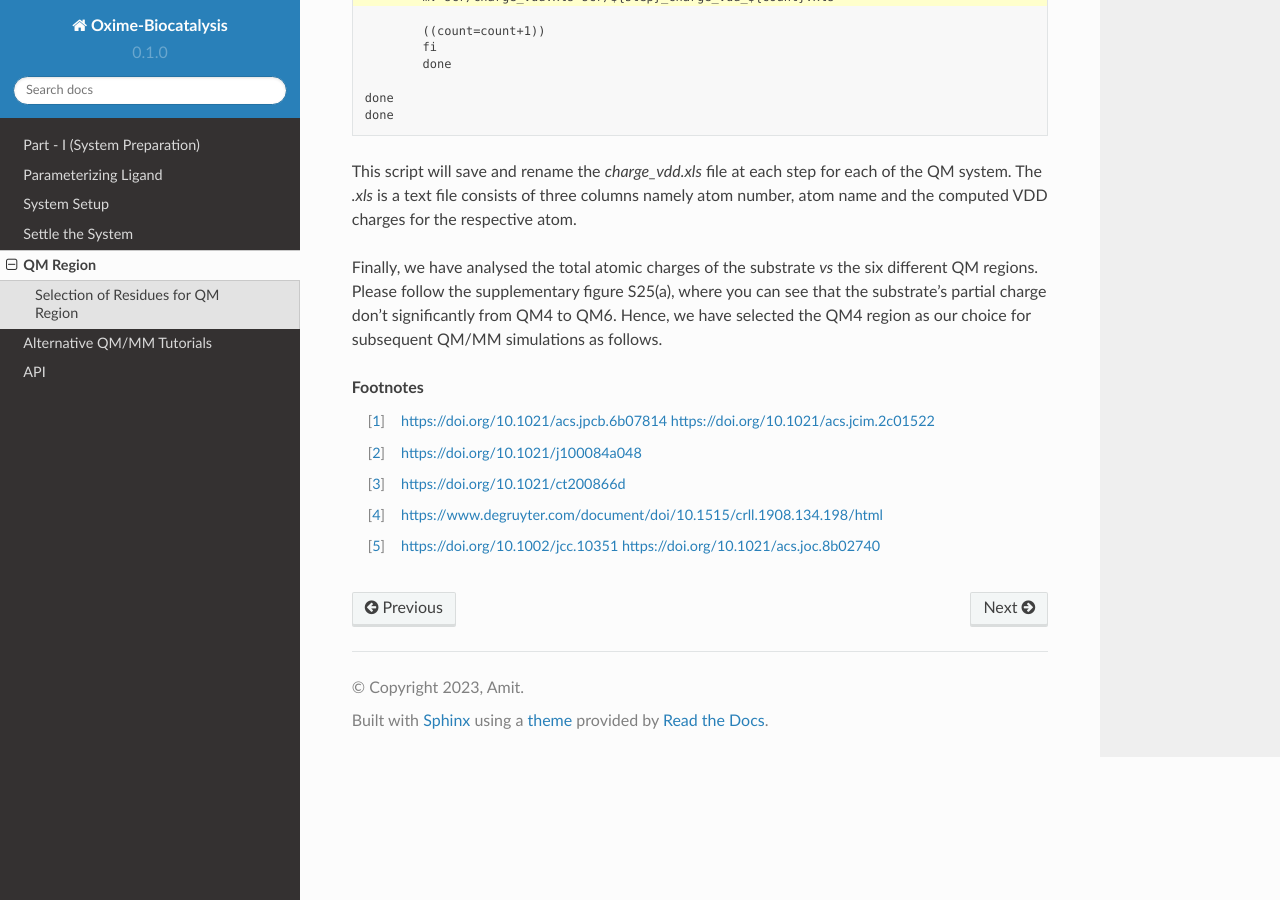
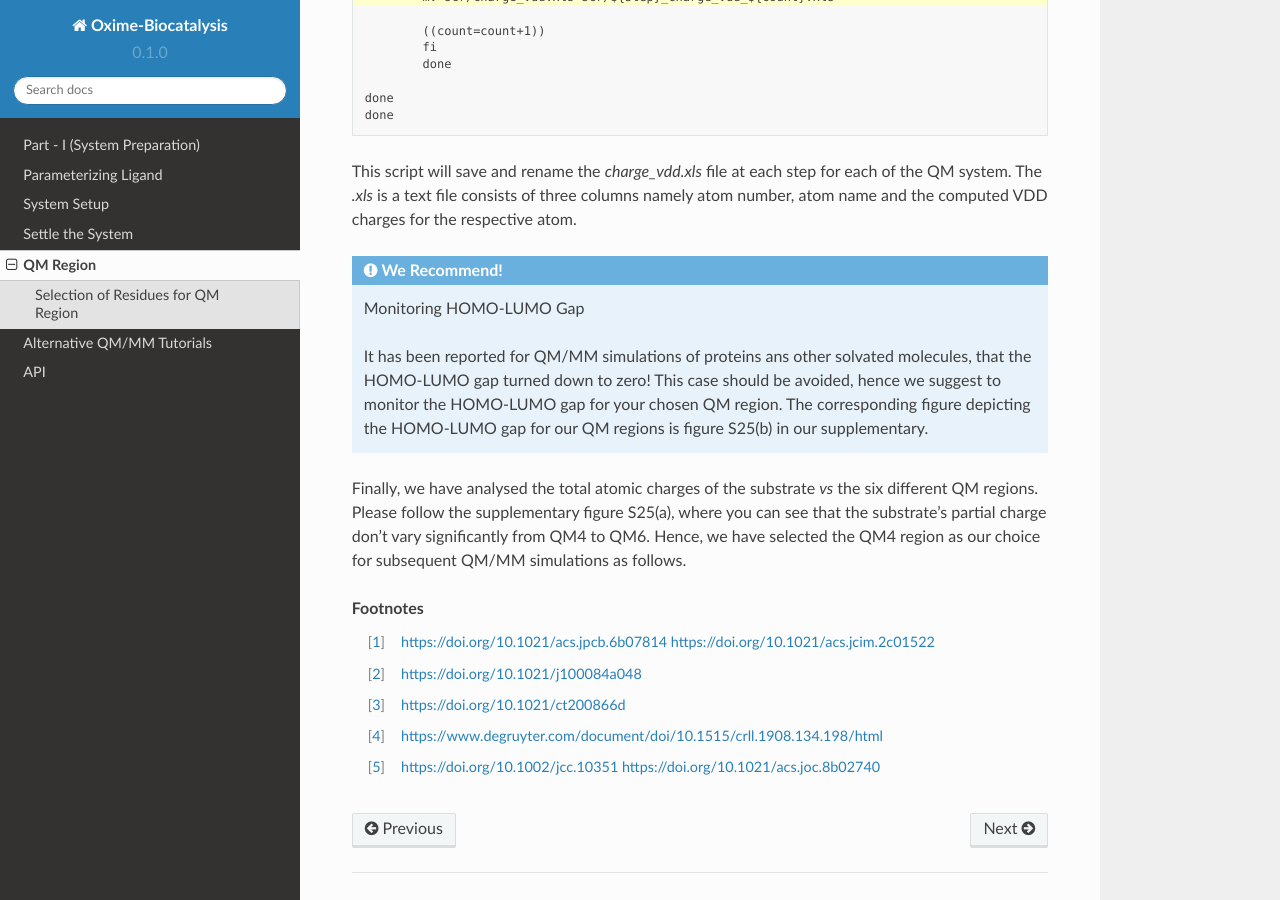
Before and after one commit to hopanoid/Enzyme-Reaction-Dynamics-Tutorial, a Sphinx documentation site: the page built from docs/source/5-qm_systems.rst, in a window 1280 px wide and 900 px high, scrolled down 4948 px. Built offline with Sphinx 7.4.7 and the Read the Docs theme 2.0.0, drawn with Linux system fonts in a browser that asks for light colours; some of the changed text lies outside the part shown.

Commit message:
A note for HOMO-LUMO gap added

```diff
--- a/docs/source/5-qm_systems.rst
+++ b/docs/source/5-qm_systems.rst
@@ -226,7 +226,17 @@ Whereas, the output of TeraChem_ is a bit different. It write a dat file as an o
 
 This script will save and rename the *charge_vdd.xls* file at each step for each of the QM system. The *.xls* is a text file consists of three columns namely atom number, atom name and the computed VDD charges for the respective atom.
 
-Finally, we have analysed the total atomic charges of the substrate *vs* the six different QM regions. Please follow the supplementary figure S25(a), where you can see that the substrate's partial charge don't significantly from QM4 to QM6. Hence, we have selected the QM4 region as our choice for subsequent QM/MM simulations as follows.
+.. admonition:: We Recommend!
+
+        Monitoring HOMO-LUMO Gap
+
+        It has been reported for QM/MM simulations of proteins ans other solvated molecules,
+        that the HOMO-LUMO gap turned down to zero! This case should be avoided, hence we
+        suggest to monitor the HOMO-LUMO gap for your chosen QM region. The corresponding
+        figure depicting the HOMO-LUMO gap for our QM regions is figure S25(b) in our
+        supplementary.
+
+Finally, we have analysed the total atomic charges of the substrate *vs* the six different QM regions. Please follow the supplementary figure S25(a), where you can see that the substrate's partial charge don't vary significantly from QM4 to QM6. Hence, we have selected the QM4 region as our choice for subsequent QM/MM simulations as follows.
 
 
 
```
Also changed, not shown: other parts of docs/source/5-qm_systems.rst (+1 -1 lines).
